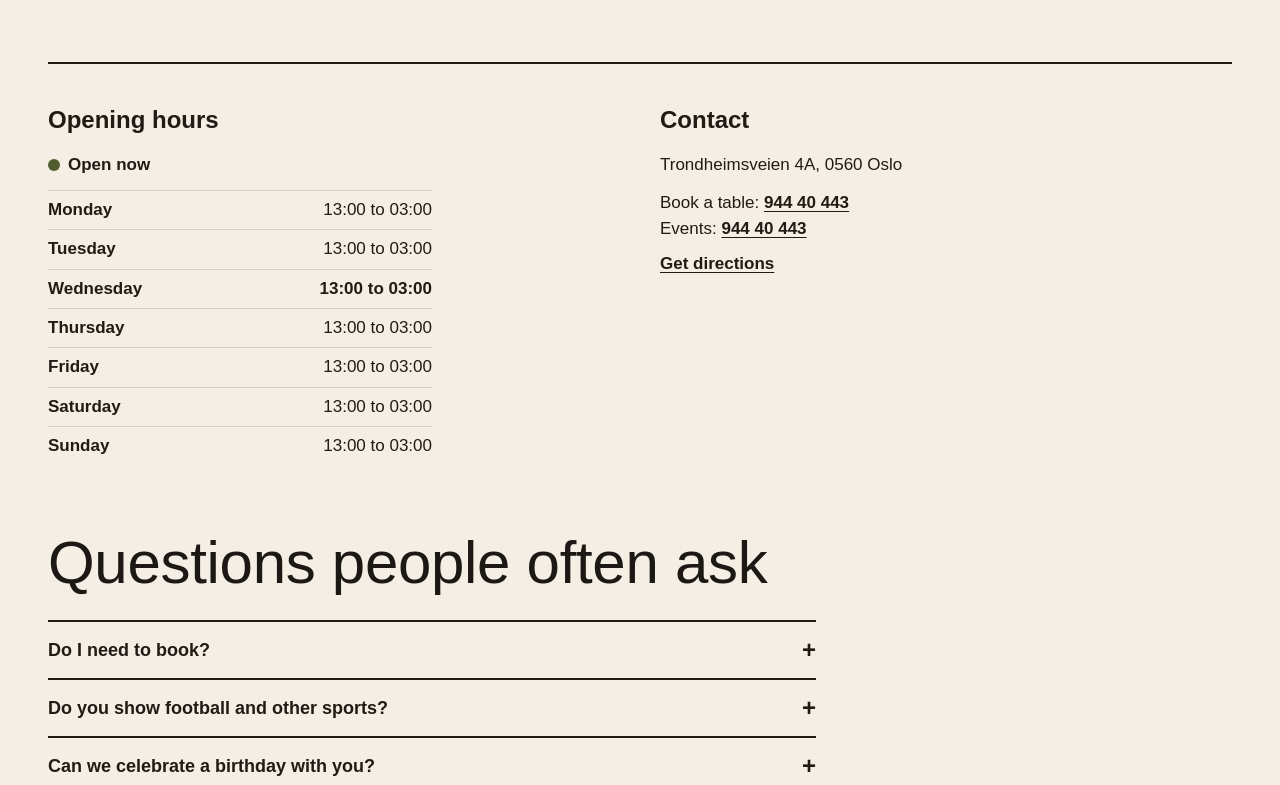
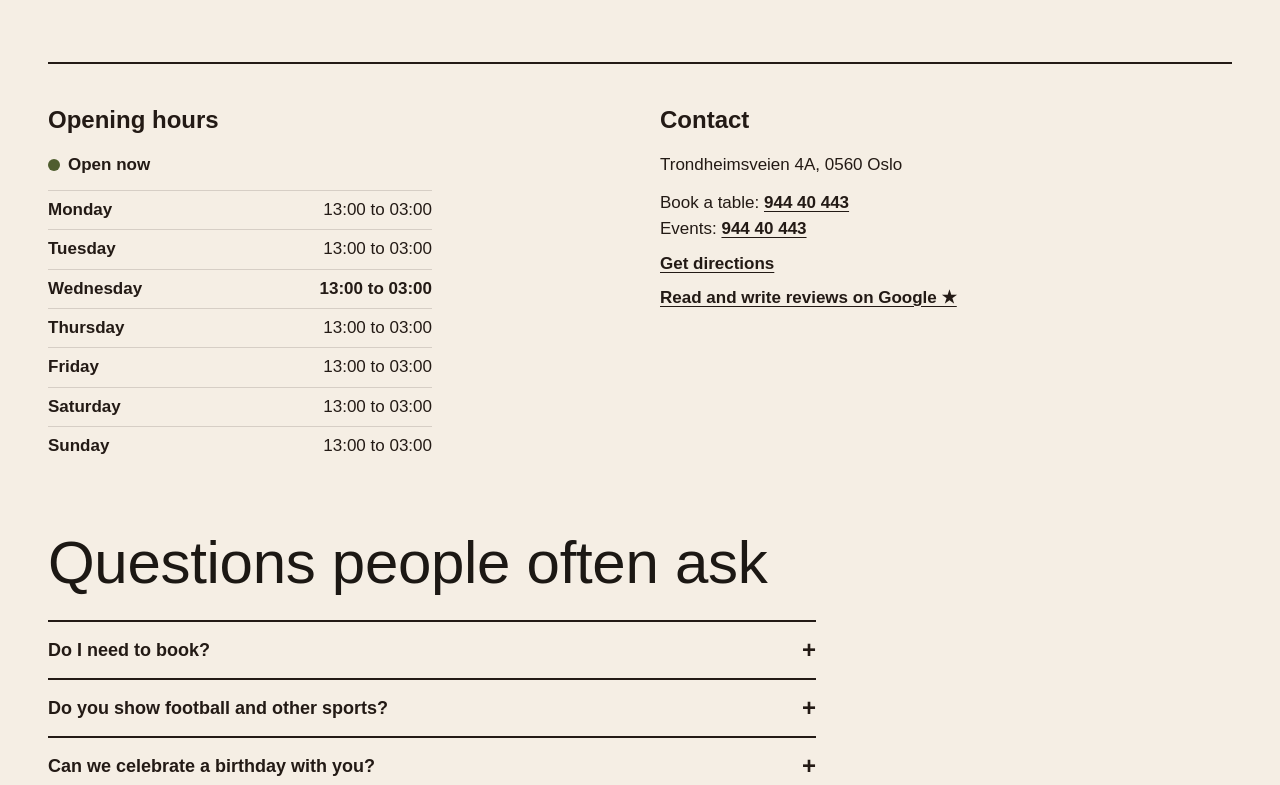
Before and after one commit to miliontekle04-cmd/Coostina-Bar-Restaurant, a Next.js app in the folder tavola-nord/: page /en/about in a window 1280 px wide. Shown: the part 1299-2084 px from the top of the page. Built offline with nearby package versions, Linux system fonts and the light colour scheme; no server answers; a web font is replaced by a local one.

Commit message:
Google reviews link on about page

```diff
--- a/tavola-nord/src/app/[locale]/about/page.tsx
+++ b/tavola-nord/src/app/[locale]/about/page.tsx
@@ -104,6 +104,13 @@ export default async function AboutPage({ params }: Props) {
               </a>
             </p>
           ) : null}
+          {brand.googleReviewsUrl ? (
+            <p className="mt-2">
+              <a className="link" href={brand.googleReviewsUrl} rel="noopener noreferrer">
+                {t.home.googleReviews}
+              </a>
+            </p>
+          ) : null}
         </div>
       </section>
 
```
